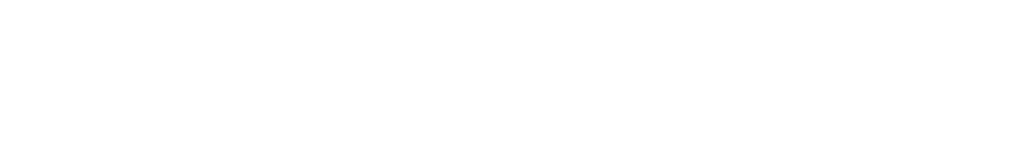
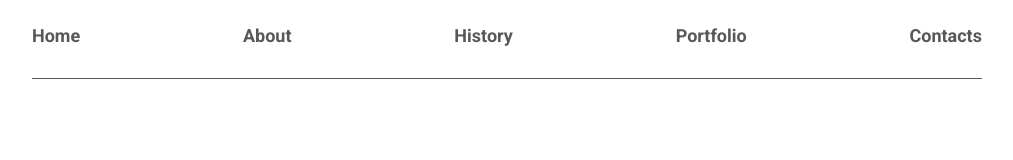
Before and after one commit to gelagely/aivazovski_page, a plain HTML site: page index.html in a window 1280 px wide. Shown: the whole page, without its empty margins (133-1146 px from the left). Drawn offline with Linux system fonts and the light colour scheme.

Commit message:
Header section

```diff
--- a/index.css
+++ b/index.css
@@ -1 +1,3 @@
-@import url(style/variable.css);
+@import url(style/variables.css);
+@import url(style/basic.css);
+@import url(style/header.css);
--- a/index.html
+++ b/index.html
@@ -6,11 +6,39 @@
     <title>Aivazovski Page</title>
     <link rel="preconnect" href="https://fonts.googleapis.com">
     <link rel="preconnect" href="https://fonts.gstatic.com" crossorigin>
-    <link href="https://fonts.googleapis.com/css2?family=Inter:ital,opsz,wght@0,14..32,100..900;1,14..32,100..900&family=Roboto:ital,wght@0,100..900;1,100..900&display=swap" rel="stylesheet">
+    <link href="https://fonts.googleapis.com/css2?family=Roboto:ital,wght@0,100..900;1,100..900&display=swap" rel="stylesheet">
     <link rel="shortcut icon" href="assets/favicon.png" type="image/png">
     <link rel="stylesheet" href="index.css">
 </head>
 <body>
+    <header class="header" aria-label="header">
+        <div class="container">
+            <nav class="nav" aria-label="header navigation">
+                <ul class="nav-list" aria-label="header navigation list">
+                    <li>
+                        <a href="#" class="nav-link" aria-label="link to home">Home</a>
+                    </li>
+                    <li>
+                        <a href="#" class="nav-link" aria-label="link to about">About</a>
+                    </li>
+                    <li>
+                        <a href="#" class="nav-link" aria-label="link to history">History</a>
+                    </li>
+                    <li>
+                        <a href="#" class="nav-link" aria-label="link to portfolio">Portfolio</a>
+                    </li>
+                    <li>
+                        <a href="#" class="nav-link" aria-label="link to contacts">Contacts</a>
+                    </li>
+                </ul>
+            </nav>
+        </div>
+    </header>
+    <main>
 
+    </main>
+    <footer>
+
+    </footer>
 </body>
 </html>
--- a/style/basic.css
+++ b/style/basic.css
@@ -1,9 +1,26 @@
-*{
+* {
     box-sizing: border-box;
 }
 
 body {
     margin: 0;
     background-color: var(--bg-main);
-    font-family: "Inter", serif;
+    font-family: "Roboto", serif;
 }
+
+ul {
+    list-style: none;
+    margin: 0;
+    padding: 0;
+}
+
+a {
+    text-decoration: none;
+    color: unset;
+}
+
+.container {
+    margin: 0 auto;
+    max-width: 970px;
+    padding: 0 10px;
+}
--- /dev/null
+++ b/style/header.css
@@ -0,0 +1,55 @@
+.header {
+    padding: 25px 0 0 0;
+}
+
+.nav {
+    width: 100%;
+}
+
+.nav::after {
+    content: "";
+    display: block;
+    width: 100%;
+    height: 1px;
+    margin: 32px 0 0 0;
+    background-color: var(--font-color-grey);
+}
+
+.nav-list {
+    width: 100%;
+    display: flex;
+    justify-content: space-between;
+    align-items: center;
+}
+
+.nav-link {
+    color: var(--font-color-grey);
+    font-size: 18px;
+    font-weight: 700;
+    position: relative;
+}
+
+.nav-link::after {
+    content: "";
+    position: absolute;
+    left: 0;
+    right: 100%;
+    bottom: -5px;
+    height: 1px;
+    background-color: var(--font-color-grey);
+    transition: right .22s;
+}
+
+.nav-link:hover {
+    color: var(--font-main-black);
+}
+
+.nav-link:hover::after {
+    right: 0;
+}
+
+@media (max-width: 480px) {
+    .header {
+        display: none;
+    }
+}
--- /dev/null
+++ b/style/variables.css
@@ -0,0 +1,8 @@
+:root {
+    --bg-main: #FFFFFF;
+    --bg-main-grey: #F6F6F6;
+
+    --font-color-grey: #585858;
+
+    --color-main-black: #070707;
+}
```
Also changed, not shown: assets/webp/portrait 1.webp (added), assets/webp/Айвазовский_Радуга_1873 1.webp (added), assets/webp/Зимний обоз в пути (картина Ивана Айвазовского, 1857) 1.webp (added), assets/webp/дом_где_родился_айвазовский 1history.webp (added), assets/webp/неаполитанский_залив_утром_1893 1.webp (added).
